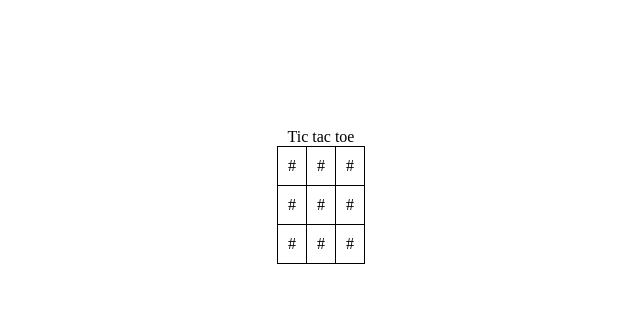
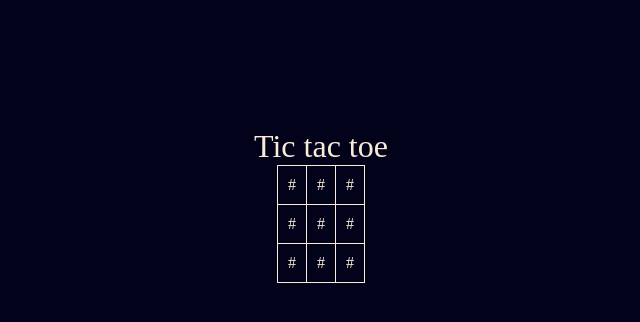
Before and after one commit to DanielNicolae/Tic-Tac-Toe, a plain HTML site: page index.html in a window 1280 px wide. Shown: the whole page, without its empty margins (319-959 px from the left). Drawn offline with Linux system fonts and the light colour scheme.

Commit message:
Changing the background color and the font size for the table caption.

```diff
--- a/index.css
+++ b/index.css
@@ -4,17 +4,28 @@
   font-size: 100%;
 }
 
+body {
+  background: rgb(2, 2, 27);
+  color: antiquewhite;
+}
 
 table {
   border-collapse: collapse;
   margin: 20px;
   margin: 0 auto;
+  display: flex;
+  flex-direction: column;
+  justify-content: center;
+  align-items: center;
+}
+
+table caption {
+  font-size: 2em;
 }
 
 td {
   padding: 10px;
-  border: 1px solid rgb(0,0,0);
-
+  border: 1px solid antiquewhite;
 }
 
 #winner {
```
